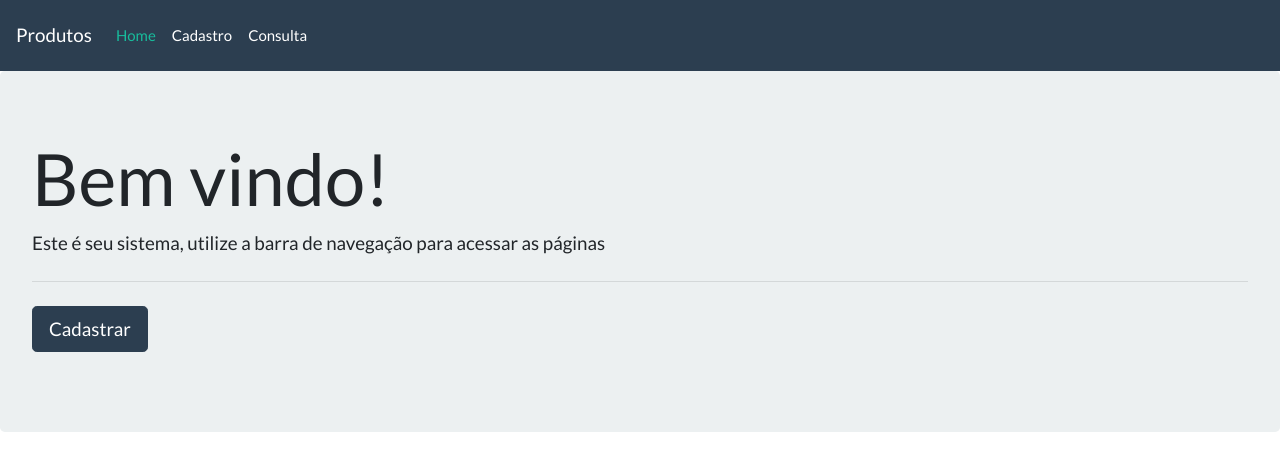
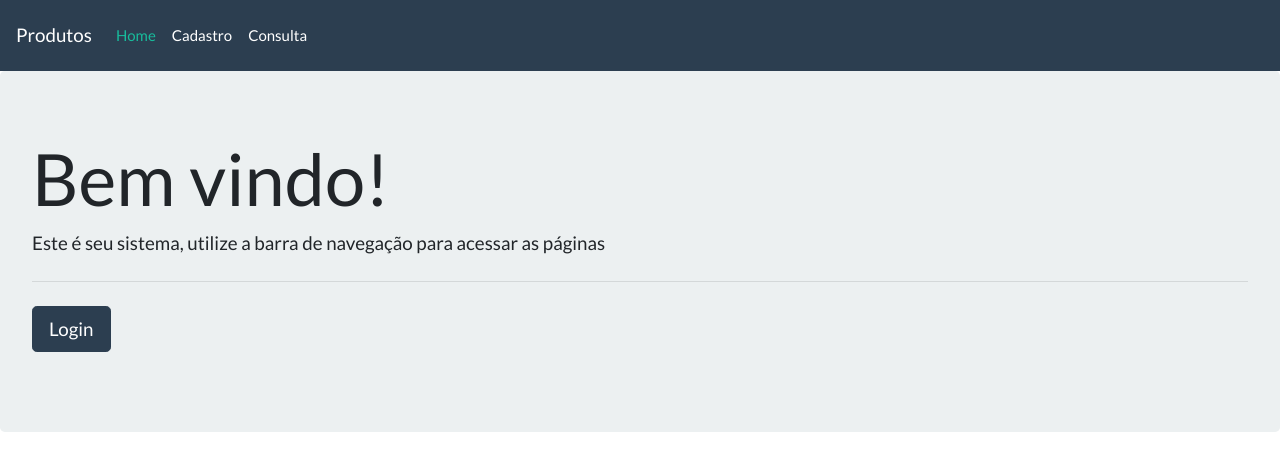
Before and after one commit to HebertPereira/Estudos-React, a React (Create React App) app in the folder estudos-app/: page /#/ in a window 1280 px wide. Shown: the top 470 px of the page. Built offline with nearby package versions, Linux system fonts and the light colour scheme.

Commit message:
View login criada

```diff
--- a/estudos-app/src/Router.js
+++ b/estudos-app/src/Router.js
@@ -1,12 +1,15 @@
 import React from 'react';
 import Home from './view/home';
+import Login from './view/Login';
 
 import { Switch, Route, HashRouter } from 'react-router-dom'
+
 
 export default () => {
     return (
         <Switch>
             <Route exact path='/' component={Home}/>
+            <Route exact path='/Login' componet={Login}/>
         </Switch>
     )
 }
--- /dev/null
+++ b/estudos-app/src/view/Login.js
@@ -0,0 +1,13 @@
+import React from 'react';
+
+function loginScreen() {
+    return (
+        <form>
+            <input type="text">Name</input>
+            <inpur type="password">Password</inpur>
+            <input type="submit">Send</input>
+        </form>
+    )
+}
+
+export default loginScreen;
--- a/estudos-app/src/view/home.js
+++ b/estudos-app/src/view/home.js
@@ -1,4 +1,5 @@
 import React from 'react'
+import { Link } from 'react-router-dom';
 
 function Home() {
     return(
@@ -9,7 +10,7 @@ function Home() {
             </p>
             <hr className="my-4" />
             <p className="lead">
-                <a className="btn btn-primary btn-lg" href="#/cadastro-produtos" role="button">Cadastrar</a>
+                <Link className="btn btn-primary btn-lg" to="/Login" role="button">Login</Link>
             </p>
         </div>
     )
```
Also changed, not shown: estudos-app/src/components/Login/Login.js (added), 1 other file (tests, documents, lock files or other folders).
